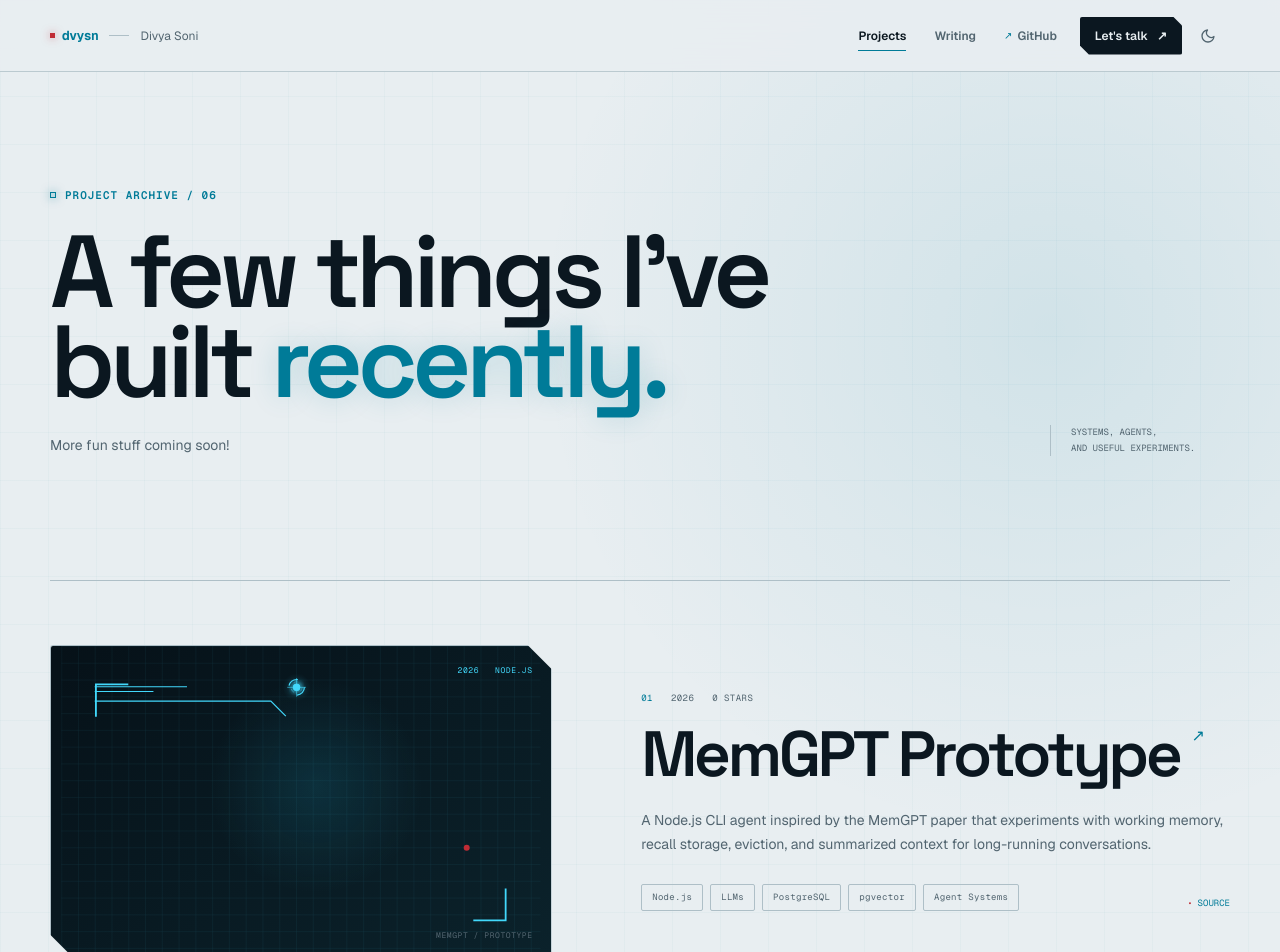
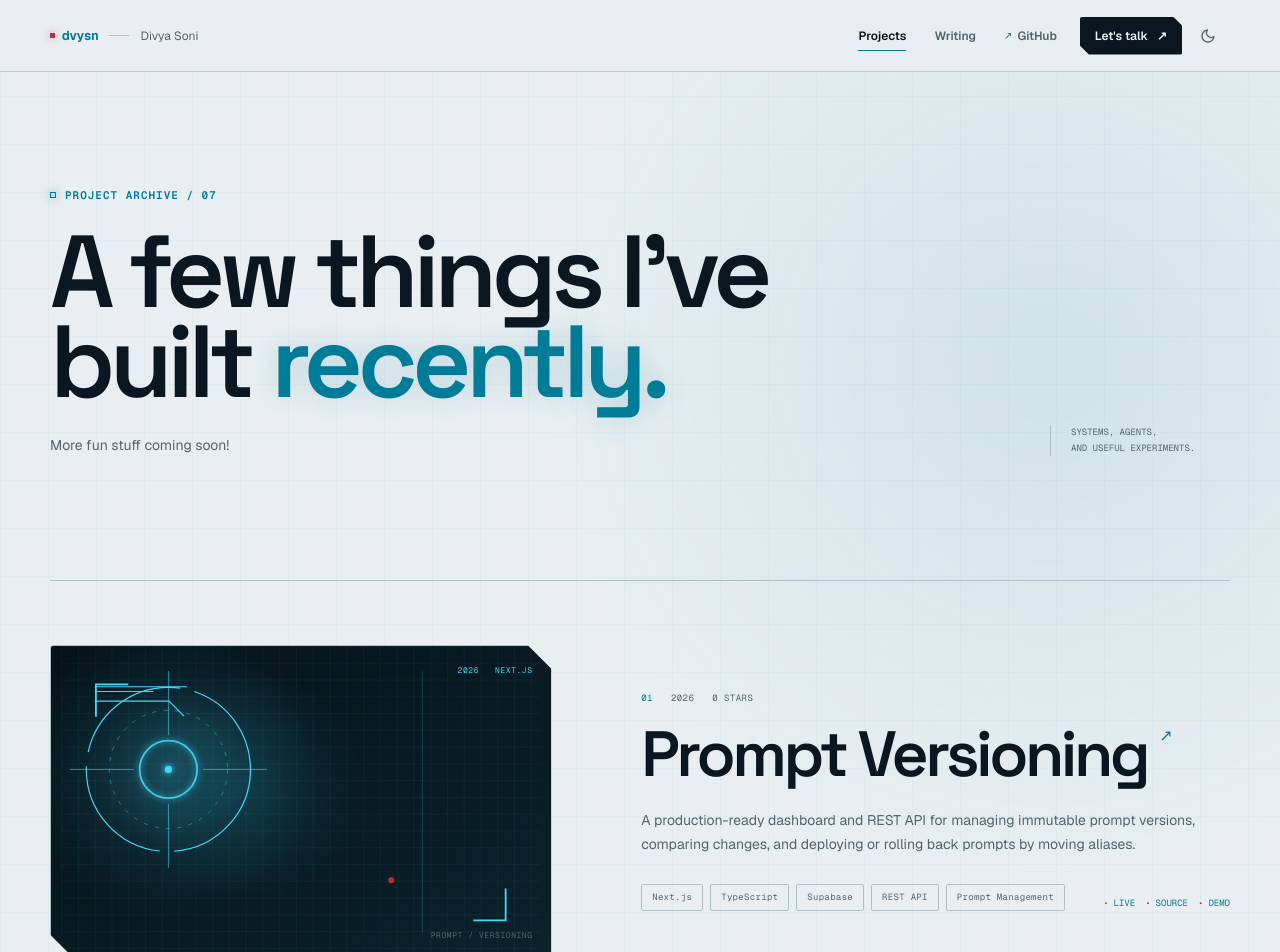
Before and after one commit to divya-soni/dvysn, a Next.js app: page /projects in a window 1280 px wide. Shown: the top 952 px of the page. Built offline with nearby package versions, Linux system fonts and the light colour scheme.

Commit message:
Add Prompt Versioning portfolio project

```diff
--- a/app/components/ProjectRow.tsx
+++ b/app/components/ProjectRow.tsx
@@ -35,6 +35,7 @@ export default function ProjectRow({
             {project.tags.map((tag) => <Tag key={tag}>{tag}</Tag>)}
           </div>
           <div className="availability" aria-label="Available project links">
+            {project.live && <span>Live</span>}
             {project.github && <span>Source</span>}
             {project.demo && <span>Demo</span>}
           </div>
--- a/app/data/projects.ts
+++ b/app/data/projects.ts
@@ -23,6 +23,7 @@ export interface Project {
   stars: number;
   github: string | null;
   demo: string | null;
+  live?: string | null;
   featured: boolean;
   writeup?: ProjectWriteup;
   snippet?: ProjectSnippet;
--- a/app/projects/[slug]/page.tsx
+++ b/app/projects/[slug]/page.tsx
@@ -41,14 +41,19 @@ export default async function ProjectDetail({ params }: PageProps<"/projects/[sl
           <h1 className="display">{project.title}</h1>
           <p>{project.description}</p>
           <div className="project-actions">
+            {project.live && (
+              <a href={project.live} target="_blank" rel="noopener noreferrer" className="button button--primary">
+                Open project <span aria-hidden="true">↗</span>
+              </a>
+            )}
             {project.github && (
-              <a href={project.github} target="_blank" rel="noopener noreferrer" className="button button--primary">
+              <a href={project.github} target="_blank" rel="noopener noreferrer" className={project.live ? "button button--outline" : "button button--primary"}>
                 View source <span aria-hidden="true">↗</span>
               </a>
             )}
             {project.demo && (
               <a href={project.demo} target="_blank" rel="noopener noreferrer" className="button button--outline">
-                Live demo <span aria-hidden="true">↗</span>
+                Watch demo <span aria-hidden="true">↗</span>
               </a>
             )}
           </div>
--- a/content/projects.json
+++ b/content/projects.json
@@ -1,4 +1,23 @@
 [
+{
+  "slug": "prompt-versioning",
+  "title": "Prompt Versioning",
+  "description": "A production-ready dashboard and REST API for managing immutable prompt versions, comparing changes, and deploying or rolling back prompts by moving aliases.",
+  "tags": ["Next.js", "TypeScript", "Supabase", "REST API", "Prompt Management"],
+  "year": "2026",
+  "role": "Author",
+  "language": "TypeScript",
+  "stars": 0,
+  "github": "https://github.com/divya-soni/prompt-versioning",
+  "demo": "https://x.com/thedivyasoni/status/2078325391991935326?s=20",
+  "live": "https://prompt-versioning.dvysn.com/",
+  "featured": false,
+  "writeup": {
+    "architecture": "The system treats prompts like deployable software artifacts. Every saved revision becomes an immutable, gaplessly numbered version in PostgreSQL, while mutable aliases such as production and staging point to whichever version an application should resolve at runtime. A Next.js dashboard and API share the same service layer, Supabase Auth protects human workflows, and scoped API keys authenticate application requests. Database RPC functions keep version creation, alias movement, ownership checks, and audit logging atomic.",
+    "implementation": "Built with Next.js, TypeScript, React Server Components, Supabase, Zod, and shadcn/ui. The dashboard supports prompt creation, version history, model configuration, variables, side-by-side diffs, API-key management, and one-click promotion or rollback. The REST API exposes prompt, version, alias, diff, and resolution endpoints with consistent error envelopes, validation at every boundary, ETags and private caching for polling, optional Upstash rate limiting, structured request logs, and a nightly cleanup job for soft-deleted prompts.",
+    "results": "The finished service provides a practical workflow for changing prompts without coupling them to application deployments. Teams can inspect history, compare revisions, promote a tested version through an alias, and immediately roll back to a known-good version without editing content or redeploying code. Unit, API integration, and Playwright tests cover the core lifecycle, authorization boundaries, immutability guarantees, concurrent version numbering, alias moves, and resolution behavior."
+  }
+},
 {
   "slug": "memgpt-prototype",
   "title": "MemGPT Prototype",
```
